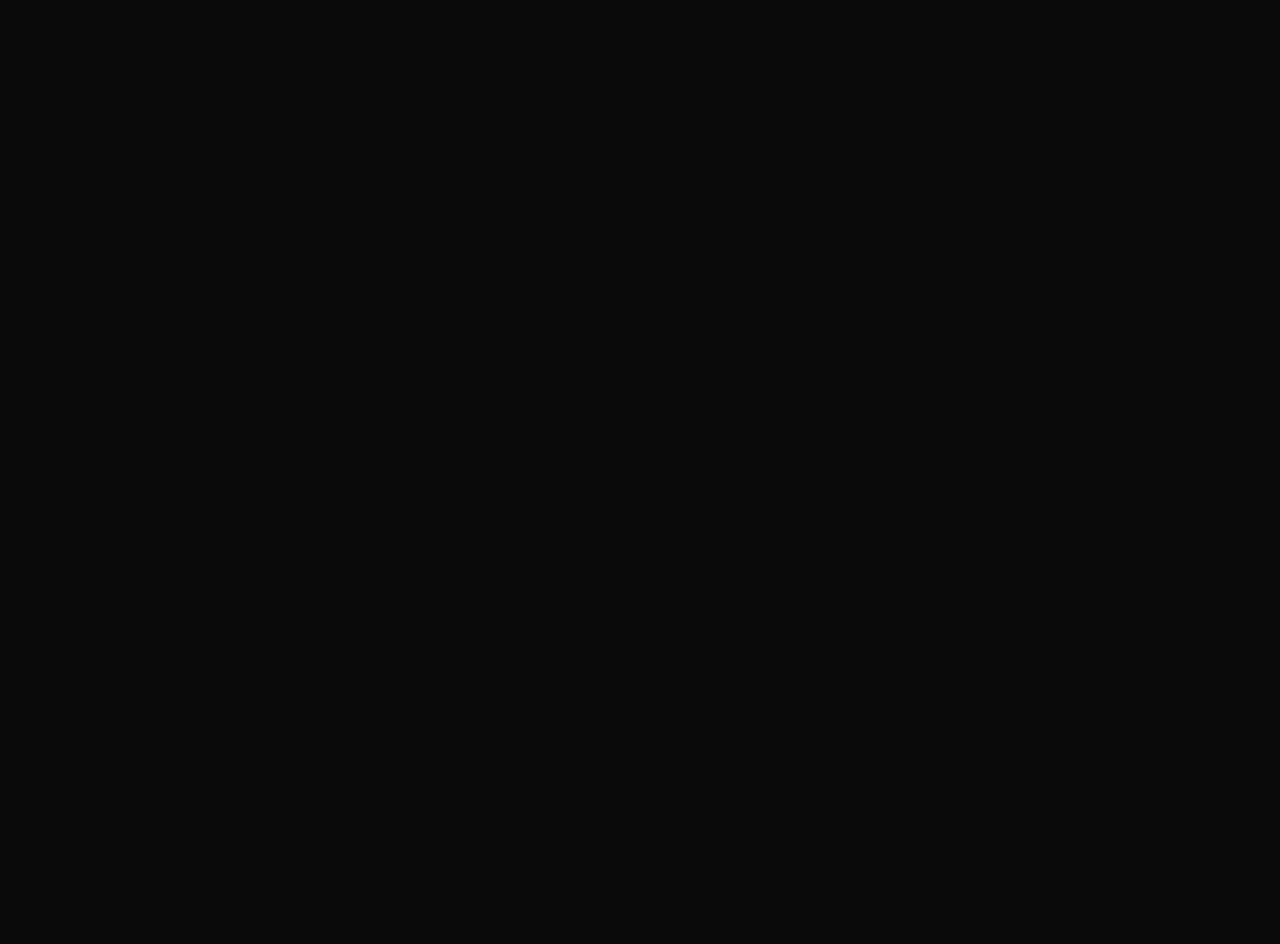
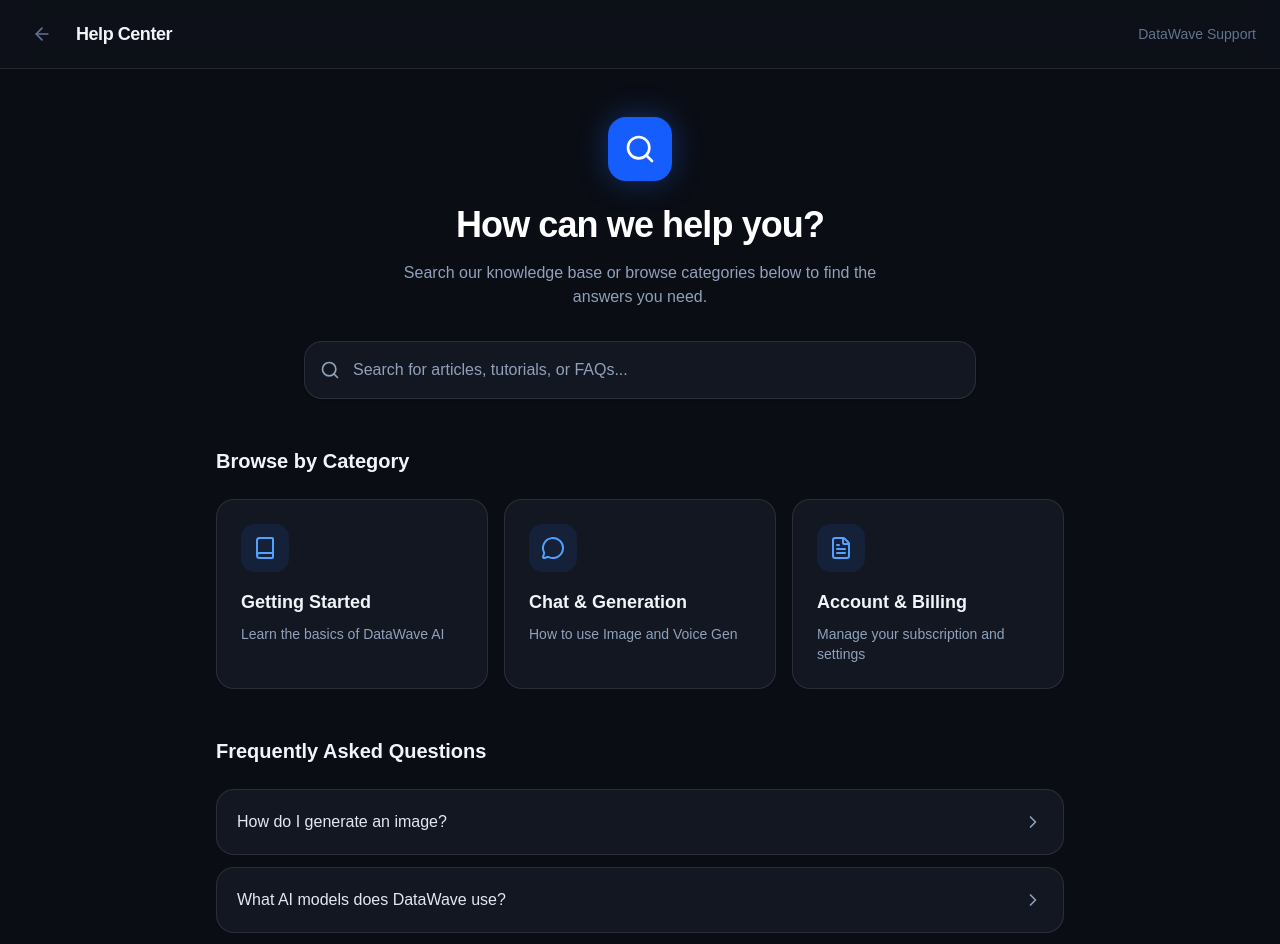
Before and after one commit to KaviduIsura/DataWeave-AI-SaaS-App, a React (Vite) app in the folder packages/client/: page /help in a window 1280 px wide. Before the commit this address had no page. Shown: the top 944 px of the page. Before the commit the page ends 800 px from the top, so only its background shows below. Built offline with nearby package versions, Linux system fonts and the light colour scheme.

Commit message:
implement help center page

```diff
--- a/packages/client/src/App.tsx
+++ b/packages/client/src/App.tsx
@@ -1,6 +1,7 @@
 import { BrowserRouter as Router, Routes, Route } from 'react-router-dom';
 import LandingPage from './pages/LandingPage';
 import ChatWorkspace from './pages/ChatWorkspace';
+import HelpCenter from './pages/HelpCenter';
 
 function App() {
   return (
@@ -8,6 +9,7 @@ function App() {
       <Routes>
         <Route path="/" element={<LandingPage />} />
         <Route path="/chat" element={<ChatWorkspace />} />
+        <Route path="/help" element={<HelpCenter />} />
       </Routes>
     </Router>
   );
--- a/packages/client/src/components/chat/Sidebar.tsx
+++ b/packages/client/src/components/chat/Sidebar.tsx
@@ -16,6 +16,7 @@ import {
   Moon,
   X,
 } from 'lucide-react';
+import { useNavigate } from 'react-router-dom';
 
 const chatHistory = {
   today: [{ id: 1, title: 'Make 10 others sentences...' }],
@@ -62,6 +63,7 @@ export default function Sidebar({
   onNavigate,
 }: SidebarProps) {
   const [isSearchOpen, setIsSearchOpen] = useState(false);
+  const navigate = useNavigate();
 
   const navItems = [
     {
@@ -145,18 +147,28 @@ export default function Sidebar({
               </div>
 
               {/* Other Bottom Icons */}
-              {[HelpCircle, Settings, User].map((Icon, idx) => (
+              {[
+                { icon: HelpCircle, action: () => navigate('/help') },
+                { icon: Settings, action: () => {} },
+                { icon: User, action: () => {} },
+              ].map((item, idx) => {
+                const Icon = item.icon;
+                return (
                   <div
                     key={idx}
                     className="relative p-[1px] rounded-md bg-gradient-to-t from-slate-200 via-slate-100 to-white dark:from-white/5 dark:via-white/30 dark:to-white/50 shadow-md"
                   >
                     <div className="w-8 h-8 bg-gradient-to-tr from-slate-50 to-slate-200 dark:from-[#0f141c] dark:to-slate-800 flex items-center justify-center rounded-md">
-                    <button className="p-2 text-slate-600 dark:text-white hover:text-slate-900 dark:hover:text-slate-300 rounded-lg hover:bg-slate-200 dark:hover:bg-white/5 transition-colors">
+                      <button
+                        onClick={item.action}
+                        className="p-2 text-slate-600 dark:text-white hover:text-slate-900 dark:hover:text-slate-300 rounded-lg hover:bg-slate-200 dark:hover:bg-white/5 transition-colors"
+                      >
                         <Icon className="w-4 h-4" />
                       </button>
                     </div>
                   </div>
-              ))}
+                );
+              })}
             </div>
           </div>
 
--- /dev/null
+++ b/packages/client/src/pages/HelpCenter.tsx
@@ -0,0 +1,148 @@
+import {
+  ArrowLeft,
+  Search,
+  Book,
+  MessageCircle,
+  FileText,
+  ChevronRight,
+} from 'lucide-react';
+import { useNavigate } from 'react-router-dom';
+
+export default function HelpCenter() {
+  const navigate = useNavigate();
+
+  const categories = [
+    {
+      icon: Book,
+      title: 'Getting Started',
+      desc: 'Learn the basics of DataWave AI',
+    },
+    {
+      icon: MessageCircle,
+      title: 'Chat & Generation',
+      desc: 'How to use Image and Voice Gen',
+    },
+    {
+      icon: FileText,
+      title: 'Account & Billing',
+      desc: 'Manage your subscription and settings',
+    },
+  ];
+
+  const faqs = [
+    {
+      q: 'How do I generate an image?',
+      a: 'Click on the image icon in the left sidebar to open the Image Generation area, then simply describe what you want to create.',
+    },
+    {
+      q: 'What AI models does DataWave use?',
+      a: 'DataWave uses a combination of industry-leading models optimized for different tasks, including chat, image, voice, and video generation.',
+    },
+    {
+      q: 'How can I upgrade my plan?',
+      a: 'You can upgrade your plan by clicking the "Upgrade Premium" button at the bottom of the sidebar or by visiting your Account settings.',
+    },
+    {
+      q: 'Is there an API available?',
+      a: 'Yes! API access is available for our Enterprise customers. Please contact support for more details and documentation.',
+    },
+  ];
+
+  return (
+    <div className="min-h-screen bg-slate-50 dark:bg-[#0A0D14] text-slate-900 dark:text-slate-100 font-sans selection:bg-blue-500/30 transition-colors duration-300 flex flex-col">
+      {/* Header */}
+      <header className="sticky top-0 z-10 bg-white/80 dark:bg-[#0E121A]/80 backdrop-blur-md border-b border-slate-200 dark:border-white/10 px-6 py-4 flex items-center justify-between">
+        <div className="flex items-center gap-4">
+          <button
+            onClick={() => navigate(-1)}
+            className="p-2 rounded-lg hover:bg-slate-200 dark:hover:bg-white/10 text-slate-500 hover:text-slate-900 dark:hover:text-white transition-colors"
+          >
+            <ArrowLeft className="w-5 h-5" />
+          </button>
+          <span className="font-semibold text-lg tracking-tight">
+            Help Center
+          </span>
+        </div>
+        <div className="text-sm font-medium text-slate-500">
+          DataWave Support
+        </div>
+      </header>
+
+      <main className="flex-1 overflow-y-auto w-full max-w-4xl mx-auto px-6 py-12 flex flex-col gap-12">
+        {/* Hero Section */}
+        <section className="flex flex-col items-center text-center">
+          <div className="w-16 h-16 rounded-2xl bg-blue-600 flex items-center justify-center shadow-[0_0_30px_rgba(37,99,235,0.4)] mb-6">
+            <Search className="w-8 h-8 text-white" />
+          </div>
+          <h1 className="text-4xl font-bold tracking-tight mb-4 text-slate-900 dark:text-white">
+            How can we help you?
+          </h1>
+          <p className="text-slate-500 dark:text-slate-400 max-w-lg mb-8">
+            Search our knowledge base or browse categories below to find the
+            answers you need.
+          </p>
+
+          <div className="relative w-full max-w-2xl">
+            <div className="absolute inset-y-0 left-4 flex items-center pointer-events-none">
+              <Search className="h-5 w-5 text-slate-400" />
+            </div>
+            <input
+              type="text"
+              className="block w-full pl-12 pr-4 py-4 rounded-2xl border border-slate-200 dark:border-white/10 bg-white dark:bg-[#131722] text-slate-900 dark:text-white placeholder-slate-400 focus:outline-none focus:ring-2 focus:ring-blue-500/50 shadow-sm transition-shadow"
+              placeholder="Search for articles, tutorials, or FAQs..."
+            />
+          </div>
+        </section>
+
+        {/* Categories */}
+        <section>
+          <h2 className="text-xl font-semibold mb-6">Browse by Category</h2>
+          <div className="grid grid-cols-1 md:grid-cols-3 gap-4">
+            {categories.map((cat, idx) => {
+              const Icon = cat.icon;
+              return (
+                <button
+                  key={idx}
+                  className="flex flex-col items-start p-6 rounded-2xl bg-white dark:bg-[#131722] border border-slate-200 dark:border-white/10 hover:border-blue-500/50 dark:hover:border-blue-500/50 hover:shadow-lg transition-all text-left group"
+                >
+                  <div className="p-3 rounded-xl bg-blue-50 dark:bg-blue-500/10 text-blue-600 dark:text-blue-400 mb-4 group-hover:scale-110 transition-transform">
+                    <Icon className="w-6 h-6" />
+                  </div>
+                  <h3 className="font-semibold text-lg mb-2">{cat.title}</h3>
+                  <p className="text-sm text-slate-500 dark:text-slate-400">
+                    {cat.desc}
+                  </p>
+                </button>
+              );
+            })}
+          </div>
+        </section>
+
+        {/* FAQs */}
+        <section className="pb-12">
+          <h2 className="text-xl font-semibold mb-6">
+            Frequently Asked Questions
+          </h2>
+          <div className="flex flex-col gap-3">
+            {faqs.map((faq, idx) => (
+              <div
+                key={idx}
+                className="bg-white dark:bg-[#131722] border border-slate-200 dark:border-white/10 rounded-2xl p-5 hover:border-slate-300 dark:hover:border-white/20 transition-colors cursor-pointer group"
+              >
+                <div className="flex items-center justify-between">
+                  <h3 className="font-medium text-slate-800 dark:text-slate-200 group-hover:text-blue-600 dark:group-hover:text-blue-400 transition-colors">
+                    {faq.q}
+                  </h3>
+                  <ChevronRight className="w-5 h-5 text-slate-400 group-hover:text-blue-500 transition-colors" />
+                </div>
+                <p className="mt-3 text-sm text-slate-500 dark:text-slate-400 leading-relaxed hidden group-hover:block">
+                  {faq.a}
+                </p>
+              </div>
+            ))}
+          </div>
+        </section>
+      </main>
+    </div>
+  );
+}
```
Lines whose indentation alone changed are shown as unchanged.
